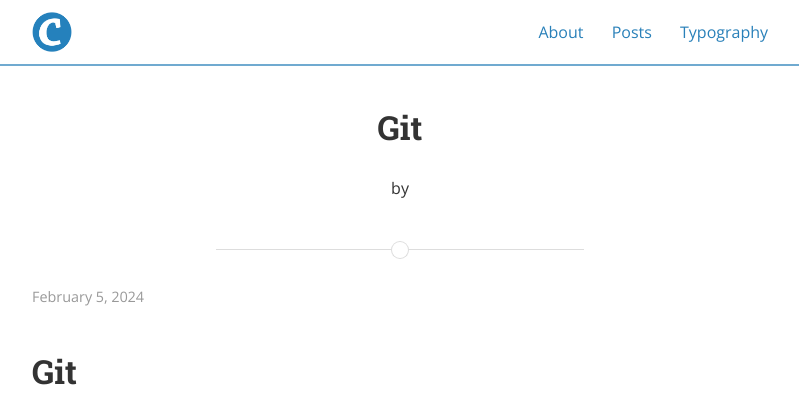
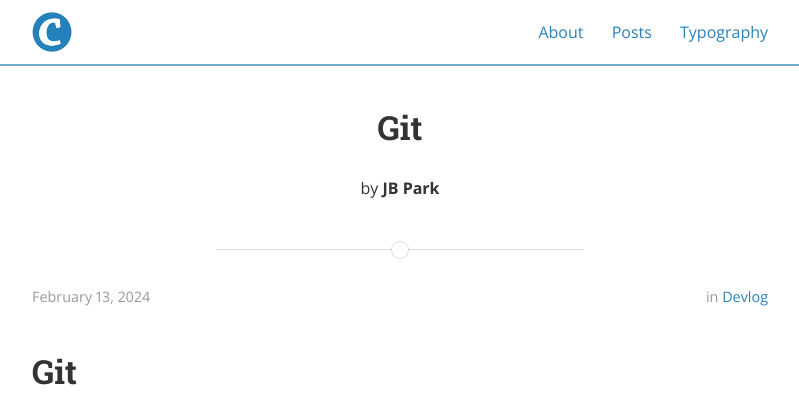
Before and after one commit to jbeight-devops/jbeight-devops.github.io, a Jekyll site: the page built from _posts/2024-02-05-git.md, in a window 1280 px wide and 900 px high. Shown: the top 395 px of the window, without its empty margins (240-1039 px from the left). Built offline with Jekyll 4.4.1, drawn with Linux system fonts in a browser that asks for light colours; nearby versions of some CDN libraries; our own code applies the rules of GitHub Pages for plain Markdown files.

Commit message:
Update 2024-02-05-git.md

```diff
--- a/_posts/2024-02-05-git.md
+++ b/_posts/2024-02-05-git.md
@@ -1,3 +1,11 @@
+---
+layout: post
+title:  "Git"
+date:   2024-02-13T14:25:52-05:00
+author: JB Park
+categories: Devlog
+---
+
 # Git
 
 ## 1. intro
```
